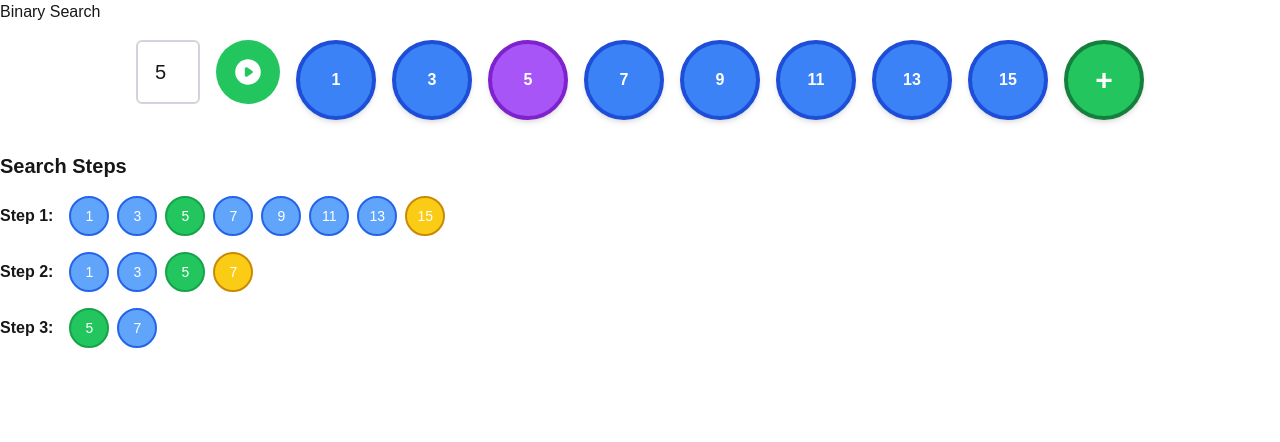
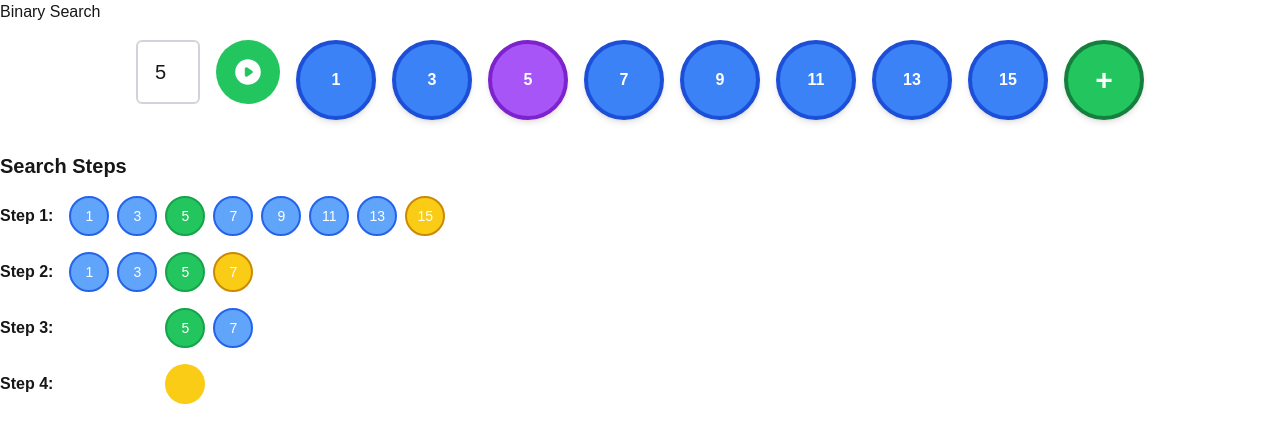
Before and after one commit to jwaldor/algorithm-visualization, a Next.js app in the folder visualization/algovis/: page /binarySearch in a window 1280 px wide. Shown: the top 442 px of the page. Built offline with nearby package versions, Linux system fonts and the light colour scheme.

Commit message:
make leading circles take up space but not appear

```diff
--- a/visualization/algovis/src/app/binarySearch/page.tsx
+++ b/visualization/algovis/src/app/binarySearch/page.tsx
@@ -54,9 +54,10 @@ const PlusButton: React.FC<{ onClick: () => void }> = ({ onClick }) => (
 
 async function binarySearch(array:Array<number>, term: number, leading = 0,layer=0,callback:Function,complete:Function) {
     const m = Math.floor((array.length - 1) / 2);
+    console.log("callback")
     await callback({compare:array[m],layer,leading:leading,array:array})
     if (array.length === 0) {
-        complete({i:undefined});
+        complete({compare:undefined,layer:layer,leading:leading,array:[array[m+leading]]});;
       return;
     }
     if (array[m] < term) {
@@ -72,7 +73,7 @@ async function binarySearch(array:Array<number>, term: number, leading = 0,layer
 
     return binarySearch(array.slice(0, m + 1), term, leading,layer+1,callback,complete);
     } else {
-        complete({i:m+leading});
+        complete({compare:m+leading,layer:layer,leading:leading,array:[array[m+leading]]});
       return m + leading;
     }
   }
@@ -117,12 +118,18 @@ export default function Page() {
                 await new Promise(resolve => setTimeout(resolve, 1000));
                 console.log("here5",props.compare)
 
-            },(props:{i:number})=>{
-                if (numbers[props.i] === searchTerm){
-                    setFound(props.i)
+            },(props:{compare:number,layer:number,leading:number,array:Array<number>})=>{
+                if (numbers[props.compare] === searchTerm){
+                    setFound(props.compare)
+                    setSearchSteps(prevSteps => [...prevSteps, {
+                        compare: props.compare,
+                        layer: props.layer,
+                        leading: props.leading,
+                        array: props.array
+                    }]);
                 }
                 else{
-                    console.log("here6",props.i)
+                    console.log("here6",props.compare)
                 }
                 setExecuting(false)
             })
@@ -140,9 +147,9 @@ export default function Page() {
             (props: { compare: number, layer: number, leading: number, array: Array<number> }) => {
                 console.log(`Comparing at index ${props.compare} layer ${props.layer} leading ${props.leading} array ${props.array}`);
             },
-            (props: { i: number | undefined }) => {
-                if (props.i !== undefined) {
-                    console.log(`Found ${testTerm} at index ${props.i}`);
+            (props: { compare: number | undefined }) => {
+                if (props.compare !== undefined) {
+                    console.log(`Found ${testTerm} at index ${props.compare}`);
                 } else {
                     console.log(`${testTerm} not found in the array`);
                 }
@@ -212,7 +219,18 @@ export default function Page() {
                     <div key={stepIndex} className="flex flex-row items-center mb-4">
                         <span className="mr-4 font-semibold">Step {stepIndex + 1}:</span>
                         <div className="flex flex-row">
-                            {step.array.map((number, index) => (
+                            {[...Array(step.leading).fill(undefined), ...step.array].map((number, index) => (
+
+                                number === undefined ? <div
+                                key={index}
+                                className={`w-10 h-10 rounded-full ${
+                                    index === step.compare ? 'bg-yellow-400 border-yellow-600' :
+                                    number === searchTerm ? 'bg-green-500 border-green-600' :
+                                    'bg-blue-400  border-blue-600'
+                                } border-2 flex items-center justify-center text-white text-sm mr-2 bg-transparent border-none`}
+                            >
+                                {number}
+                            </div> :
                                 <div
                                     key={index}
                                     className={`w-10 h-10 rounded-full ${
```
